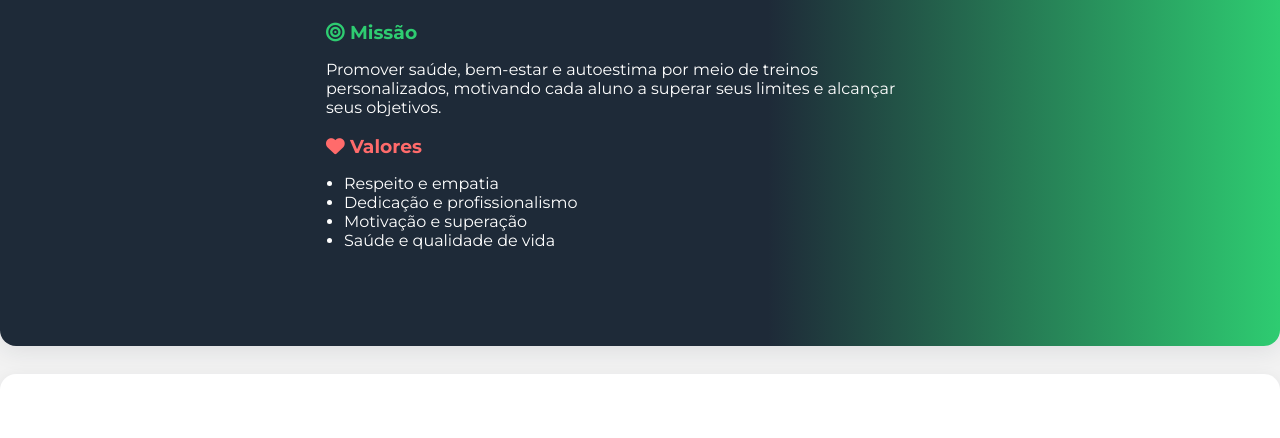
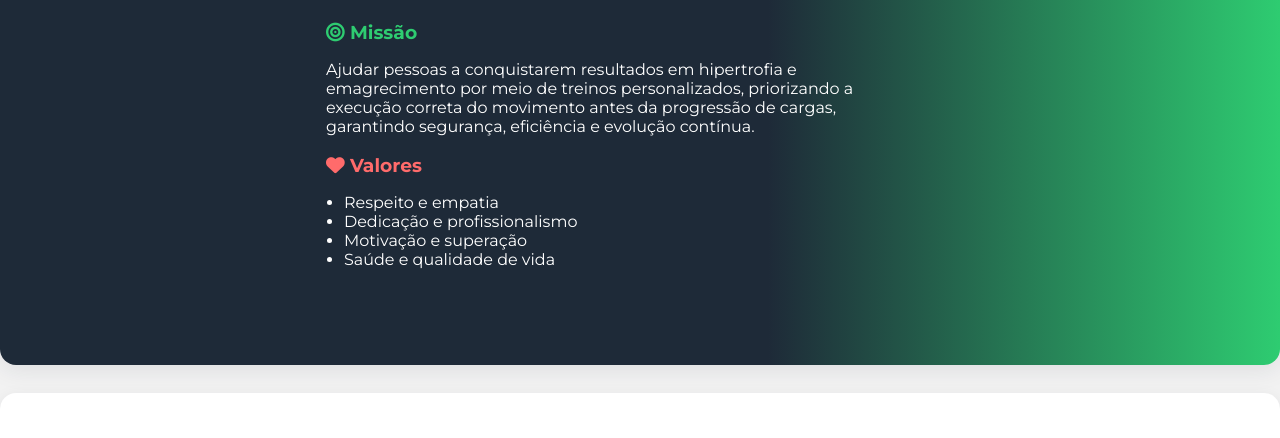
Before and after one commit to MateusT11/site_rafa_franca, a plain HTML site: page index.html in a window 1280 px wide. Shown: the part 362-800 px from the top of the page. Drawn offline with Linux system fonts and the light colour scheme.

Commit message:
Update index.html

```diff
--- a/index.html
+++ b/index.html
@@ -18,7 +18,9 @@
             <p>Transformando vidas através do movimento. Conheça minha história e missão!</p>
             <div class="missao-valores" style="margin-top:24px; text-align:left; max-width:600px;">
                 <h3 style="color:#2ECC71; margin-bottom:8px;"><i class="fas fa-bullseye"></i> Missão</h3>
-                <p>Promover saúde, bem-estar e autoestima por meio de treinos personalizados, motivando cada aluno a superar seus limites e alcançar seus objetivos.</p>
+                <p>Ajudar pessoas a conquistarem resultados em hipertrofia e emagrecimento por
+                meio de treinos personalizados, priorizando a execução correta do movimento antes da
+                progressão de cargas, garantindo segurança, eficiência e evolução contínua.</p>
                 <h3 style="color:#FF6B6B; margin-bottom:8px; margin-top:18px;"><i class="fas fa-heart"></i> Valores</h3>
                 <ul style="padding-left:18px;">
                     <li>Respeito e empatia</li>
```
